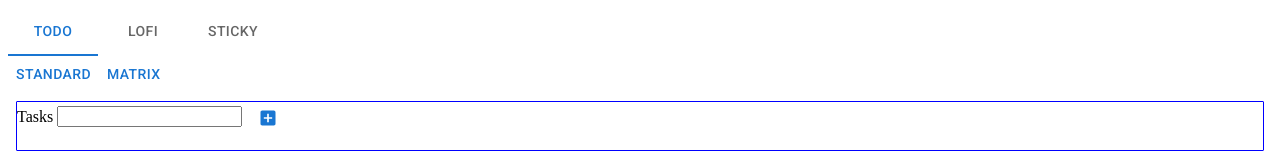
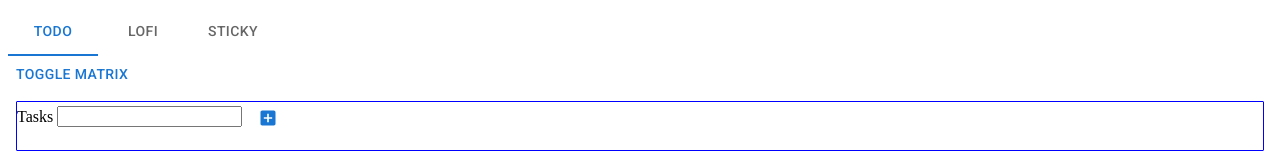
Before and after one commit to mgnjn/eisenhower, a React (Create React App) app in the folder front/: page / in a window 1280 px wide. Shown: the top 160 px of the page. Built offline with nearby package versions, Linux system fonts and the light colour scheme.

Commit message:
chore: fix styling

```diff
--- a/front/src/components/TodoListComponent/Matrix.jsx
+++ b/front/src/components/TodoListComponent/Matrix.jsx
@@ -7,6 +7,7 @@ import TodoBox from "./TodoBox";
 
 const Matrix = observer(() => {
   const userStore = useUserStore();
+  const todosStore = userStore.todosStore;
 
   const EisenhowerTodoList = () => {
     return (
@@ -19,14 +20,13 @@ const Matrix = observer(() => {
     );
   };
 
-  const toggleTodoStandard = (newStandard) => {
-    userStore.todosStore.setStandard(newStandard);
-  };
-
   return (
     <>
-      <Button onClick={() => toggleTodoStandard(true)}> Standard </Button>
-      <Button onClick={() => toggleTodoStandard(false)}> Matrix </Button>
+      <Button onClick={() => todosStore.switchStandard()}>
+        {userStore.todosStore.isStandard == true
+          ? "Toggle Matrix"
+          : "Toggle Standard"}
+      </Button>
       {userStore.todosStore.isStandard == true ? (
         <TodoBox quadrant={QUADRANTS.q0} label="Tasks" />
       ) : (
--- a/front/src/stores/todos.store.js
+++ b/front/src/stores/todos.store.js
@@ -16,8 +16,8 @@ export class TodosStore {
     this.todos[QUADRANTS.q4] = [];
   }
 
-  setStandard(newStandard) {
-    this.isStandard = newStandard;
+  switchStandard() {
+    this.isStandard = !this.isStandard;
   }
 
   addTodo(quadrant, todo) {
```
